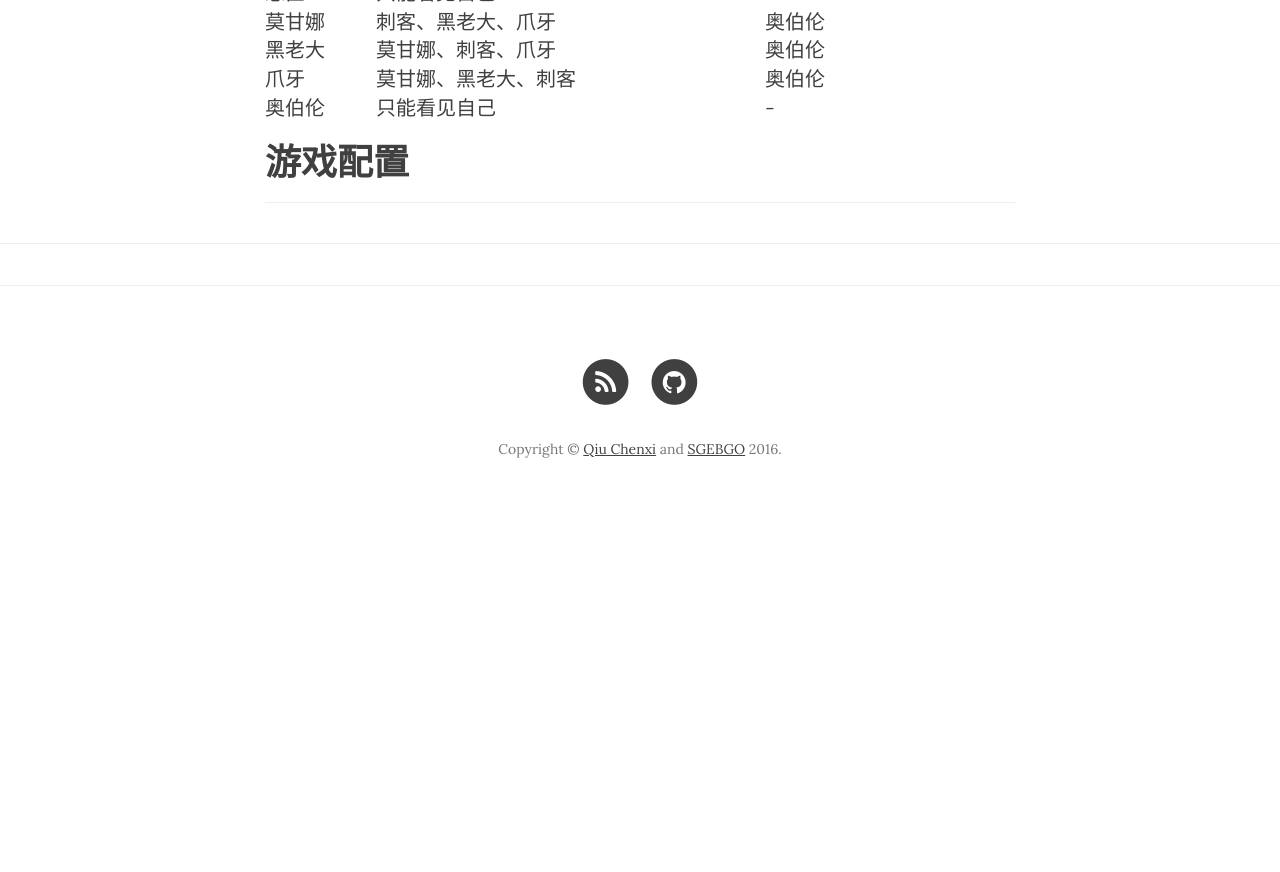
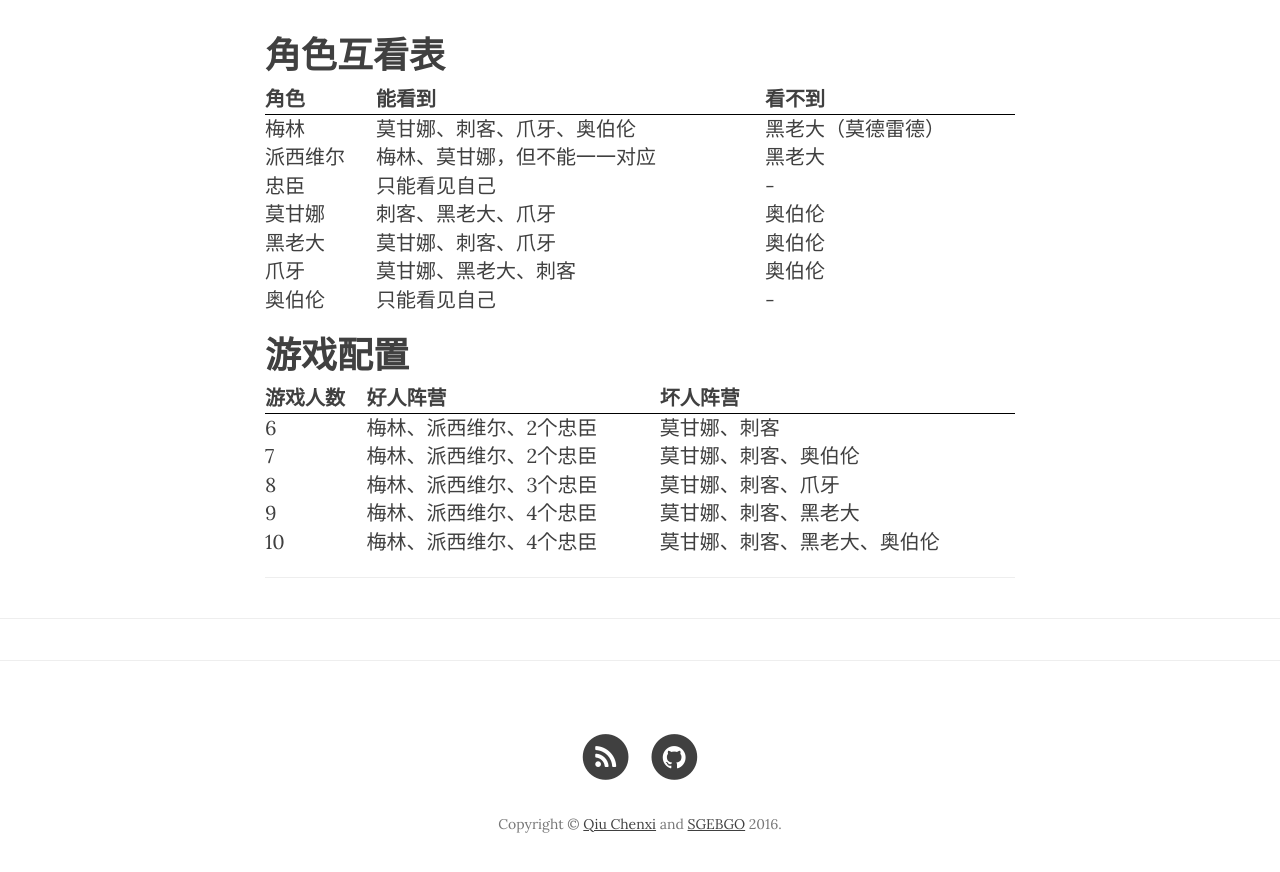
Before and after one commit to SGEBGO/SGEBGO.github.io, a Jekyll site: the page built from _posts/2018-12-20-avalon.markdown, in a window 1280 px wide and 900 px high, scrolled down 4479 px. Shown: the top 872 px of the window. Built offline with Jekyll 4.4.1, drawn with Linux system fonts in a browser that asks for light colours; nearby versions of some CDN libraries; comment, search, counter and statistics services are not loaded; before the commit the page ends 5004 px from its top, so only the background shows below that; some of the changed text lies outside the part shown.

Commit message:
avalon finish

```diff
--- a/_posts/2018-12-20-avalon.markdown
+++ b/_posts/2018-12-20-avalon.markdown
@@ -49,6 +49,15 @@
 ## 一、组队
 
 由队长选择队员进入队伍，系统随机选择一位玩家为队长顺次组队，如果有女神，则女神下一位玩家是第一轮队长，队长选择队伍完毕后每个人发言表态，说明自己是否同意这个队伍，表明自己的身份，并对场上局势进行分析，最后队长再次确认队伍，也可以修改队伍，需要组队的人数详见下表。（7、8、9、10人局，第四轮都需要有两个坏票才算失败。
+
+|游戏人数|第一轮|第二轮|第三轮|第四轮|第五轮|
+| ----- | ----- | ----- | ----- | ----- |
+|6|2|3|4|3|4|
+|7|2|3|3|4|4|
+|8|3|4|4|5|5|
+|9|3|4|4|5|5|
+|10|3|4|4|5|5|
+
 
 
 ## 二、投票
@@ -132,3 +141,11 @@
 
 
 # 游戏配置
+
+|游戏人数|好人阵营|坏人阵营|
+| ----- | ----- | ----- |
+|6|梅林、派西维尔、2个忠臣|莫甘娜、刺客|
+|7|梅林、派西维尔、2个忠臣|莫甘娜、刺客、奥伯伦|
+|8|梅林、派西维尔、3个忠臣|莫甘娜、刺客、爪牙|
+|9|梅林、派西维尔、4个忠臣|莫甘娜、刺客、黑老大|
+|10|梅林、派西维尔、4个忠臣|莫甘娜、刺客、黑老大、奥伯伦|
```
